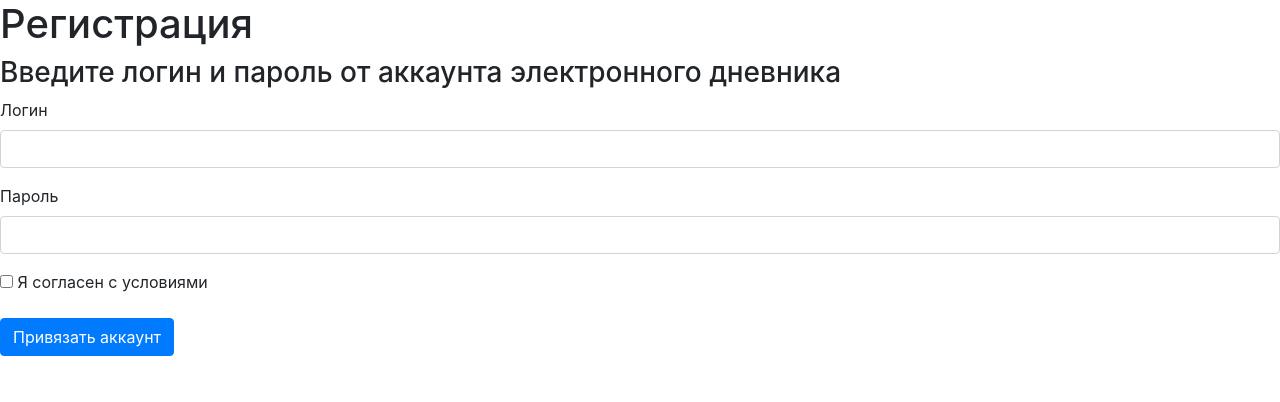
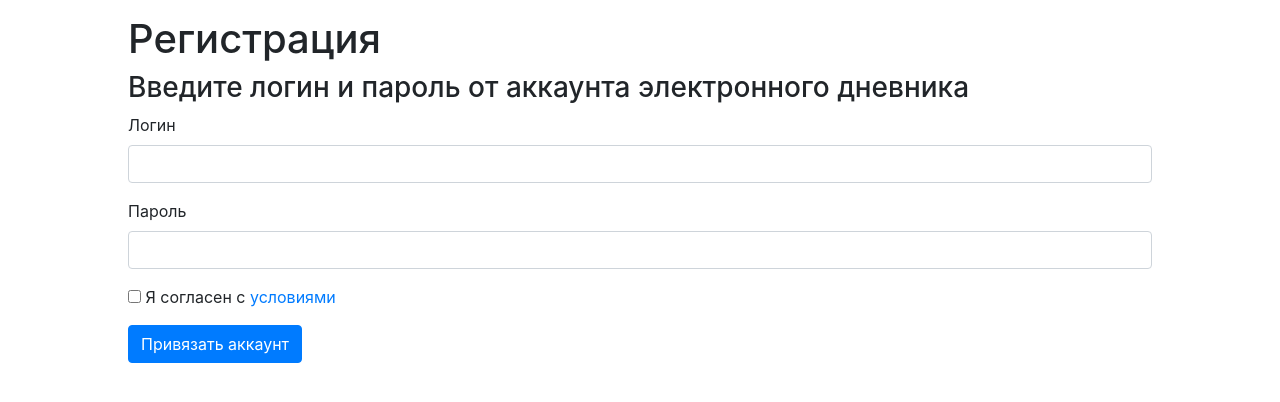
Before and after one commit to sssemion/school-assistant, a Flask app: page /register/1 in a window 1280 px wide. Shown: the top 402 px of the page. Run offline with Flask 2, Linux system fonts and the light colour scheme; parts of the project's set-up code (start-up, migrations or seed data) failed here and were passed over; some libraries are stand-ins or nearby versions.

Commit message:
visual improvements

```diff
--- a/bot_app/controllers.py
+++ b/bot_app/controllers.py
@@ -5,11 +5,6 @@ from bot_app import app, logger
 from bot_config import *
 from form_models.ReigsterForm import RegisterForm
 from services import vk_services, school_services
-
-
-@app.route('/')
-def main_route():
-    return 'Hello, world!'
 
 
 @app.route('/vk', methods=["POST"])
--- /dev/null
+++ b/bot_app/static/css/register.css
@@ -0,0 +1,5 @@
+.form-outer, .alert {
+    max-width: 80%;
+    margin: auto;
+    margin-top: 15px;
+}
--- a/bot_app/templates/register.html
+++ b/bot_app/templates/register.html
@@ -1,6 +1,8 @@
 {% extends "base.html" %}
 
 {% set title="Регистрация" %}
+
+{% block stylesheet %}<link rel="stylesheet" href="{{ url_for('static', filename='css/register.css') }}">{% endblock %}
 
 {% block content %}
     <div class="form-outer">
@@ -27,7 +29,7 @@
                     </p>
                 {% endfor %}
             </p>
-            <p class="input-block">{{ form.agree() }} {{ form.agree.label }}</p>
+            <p class="input-block">{{ form.agree() }} Я согласен с <a href="https://vk.com/topic-192755811_40405659">условиями</a></p>
             <p class="input-block">{{ form.submit(type="submit", class="btn btn-primary") }}</p>
             {% if message %}
                 <p class="alert alert-danger" role="alert">{{message}}</p>
--- a/bot_app/templates/success.html
+++ b/bot_app/templates/success.html
@@ -1,6 +1,8 @@
 {% extends "base.html" %}
 
 {% set title="Успех" %}
+
+{% set title="Регистрация" %}
 
 {% block content %}
     <p class="alert alert-success">
```
